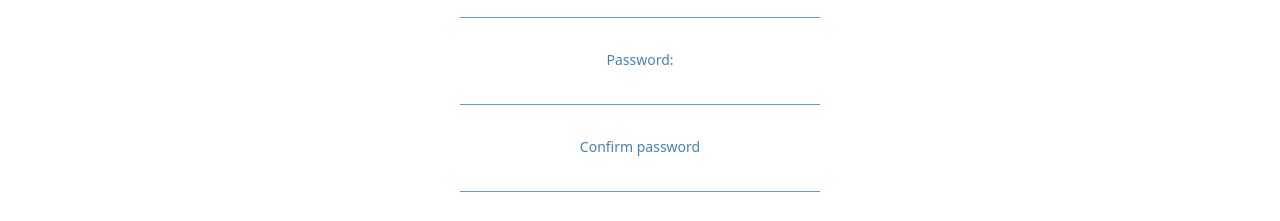
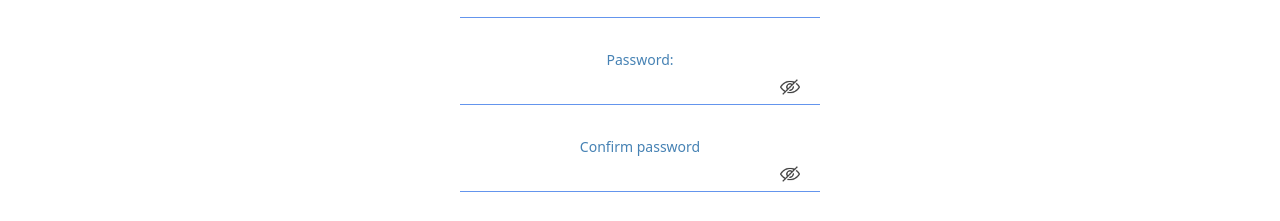
Before and after one commit to GoodValts/graphql-app, a React (Vite) app: page /registration in a window 1280 px wide. Shown: the part 297-518 px from the top of the page. Built offline with nearby package versions, Linux system fonts and the light colour scheme; no server answers.

Commit message:
add show/hide option to inputs 16 дек 2023 г.  0:40:18

```diff
--- a/src/components/Forms/Input/input.module.scss
+++ b/src/components/Forms/Input/input.module.scss
@@ -6,6 +6,12 @@
   text-align: center;
   color: steelblue;
   margin-bottom: 0;
+}
+
+.container {
+  display: flex;
+  justify-content: center;
+  align-items: center;
 }
 
 .input {
@@ -30,6 +36,26 @@
   }
 }
 
+.imgCont {
+  width: 0px;
+}
+
+.button {
+  position: relative;
+  right: 40px;
+  padding: 0;
+  background: transparent;
+  border: 0px;
+}
+
+.img {
+  width: 20px;
+
+  &:focus {
+    cursor: pointer;
+  }
+}
+
 .errorMessage {
   text-align: center;
   color: crimson;
--- a/src/components/Forms/Input/input.tsx
+++ b/src/components/Forms/Input/input.tsx
@@ -2,7 +2,9 @@ import { FieldError } from 'react-hook-form/dist/types';
 import { FieldValues } from 'react-hook-form/dist/types/fields';
 import { UseFormRegister } from 'react-hook-form/dist/types/form';
 import { Path } from 'react-hook-form/dist/types/path';
-import { Dispatch, SetStateAction } from 'react';
+import { Dispatch, SetStateAction, useRef, useState } from 'react';
+import visibleImg from './inputAssets/visible-icon.png';
+import unVisibleImg from './inputAssets/unVisible-icon.png';
 import defStyles from './input.module.scss';
 
 type InputProps<FormValues extends FieldValues> = {
@@ -33,11 +35,31 @@ const Input = <FormValues extends FieldValues>({
     errorText = errors.message;
   }
 
+  const [isVisible, setIsVisible] = useState(false);
+  const formInput = useRef<HTMLInputElement>(null);
+
+  const showHidePassword = (img: HTMLImageElement): void => {
+    console.log(img);
+    console.log(img.src);
+    console.log(isVisible);
+    const input = formInput.current;
+    if (isVisible) {
+      setIsVisible(false);
+      img.src = unVisibleImg;
+      if (input) input.type = 'password';
+    } else {
+      setIsVisible(true);
+      img.src = visibleImg;
+      if (input) input.type = 'text';
+    }
+  };
+
   return (
     <>
       <label htmlFor={name as string} className={defStyles.label}>
         {label}
       </label>
+      <div className={defStyles.container}>
         <input
           id={name as string}
           accept={accept}
@@ -48,7 +70,26 @@ const Input = <FormValues extends FieldValues>({
           onChange={(e): void => {
             if (setState) setState(e.target.value);
           }}
+          ref={formInput}
         />
+        {type === 'password' && (
+          <div className={defStyles.imgCont}>
+            <button
+              className={defStyles.button}
+              type="button"
+              onClick={(e): void =>
+                showHidePassword(e.target as HTMLImageElement)
+              }
+            >
+              <img
+                alt="show/hide"
+                src={unVisibleImg}
+                className={defStyles.img}
+              />
+            </button>
+          </div>
+        )}
+      </div>
       <p className={defStyles.errorMessage}>{errorText}</p>
     </>
   );
--- a/src/components/Forms/LoginForm/loginForm.tsx
+++ b/src/components/Forms/LoginForm/loginForm.tsx
@@ -93,6 +93,7 @@ const LoginForm = (): JSX.Element => {
         errors={errors.password}
         register={register}
         setState={setPassword}
+        type="password"
         required
       />
       <input
--- a/src/components/Forms/RegistrationForm/registrationForm.tsx
+++ b/src/components/Forms/RegistrationForm/registrationForm.tsx
@@ -109,6 +109,7 @@ const RegistrationForm = (): JSX.Element => {
         setState={setPassword}
         errors={errors.password}
         register={register}
+        type="password"
         required
       />
       <Input<RegistrationFormValues>
@@ -116,6 +117,7 @@ const RegistrationForm = (): JSX.Element => {
         name="confirmPassword"
         errors={errors.confirmPassword}
         register={register}
+        type="password"
         required
       />
       <input
```
Also changed, not shown: src/components/Forms/Input/inputAssets/unVisible-icon.png (added), src/components/Forms/Input/inputAssets/visible-icon.png (added). Lines whose indentation alone changed are shown as unchanged.
